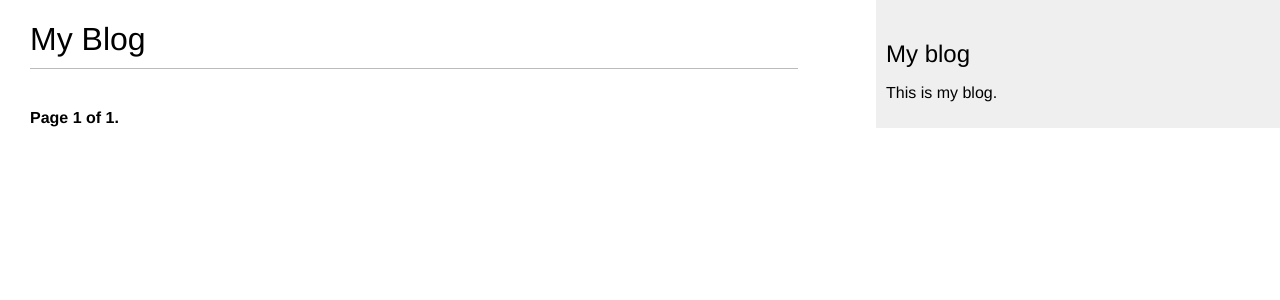
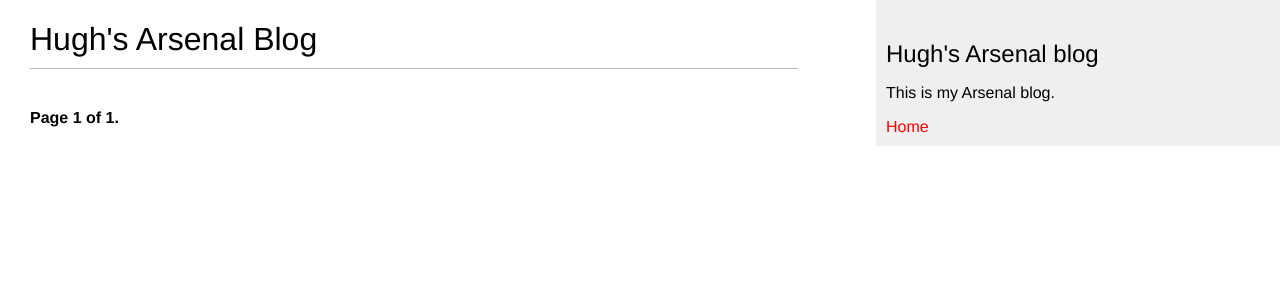
Before and after one commit to HughCareyGitHub/FinalProject, a Django app: page / in a window 1280 px wide. Shown: the top 300 px of the page. Run offline with Django 4.2, Linux system fonts and the light colour scheme; data that the repository does not hold is empty.

Commit message:
link to home page

```diff
--- a/blogapp/static/css/blogapp.css
+++ b/blogapp/static/css/blogapp.css
@@ -5,7 +5,7 @@ body {
 }
 
 a {
-    color:#00abff;
+    color:red;
     text-decoration:none;
 }
 
--- a/blogapp/templates/blogapp/base.html
+++ b/blogapp/templates/blogapp/base.html
@@ -11,8 +11,9 @@
         {% endblock %}
     </div>
     <div id="sidebar">
-        <h2>My blog</h2>
-        <p>This is my blog.</p>
+        <h2>Hugh's Arsenal blog</h2>
+        <p>This is my Arsenal blog.</p>
+        <a href="https://8000-hughcareygi-finalprojec-3m5yk71n4s7.ws-eu115.gitpod.io/">Home</a>
     </div>
 </body>
 </html>
--- a/blogapp/templates/blogapp/post/list.html
+++ b/blogapp/templates/blogapp/post/list.html
@@ -1,9 +1,9 @@
 {% extends "blogapp/base.html" %}
 
-{% block title %}My Blog{% endblock %}
+{% block title %}Hugh's Arsenal Blog{% endblock %}
 
 {% block content %}
-    <h1>My Blog</h1>
+    <h1>Hugh's Arsenal Blog</h1>
     {% for post in posts %}
         <h2>
             <a href="{{ post.get_absolute_url }}">
--- a/blogapp/views.py
+++ b/blogapp/views.py
@@ -7,7 +7,8 @@ from .models import Post, Comment
 from .forms import EmailPostForm, CommentForm
 
 def post_list(request):
-    object_list = Post.published.all()
+    object_list = Post.objects.order_by('publish')
+ #   object_list = Post.published.all()
 
     paginator = Paginator(object_list, 3) # 3 posts in each page
     page = request.GET.get('page')
```
